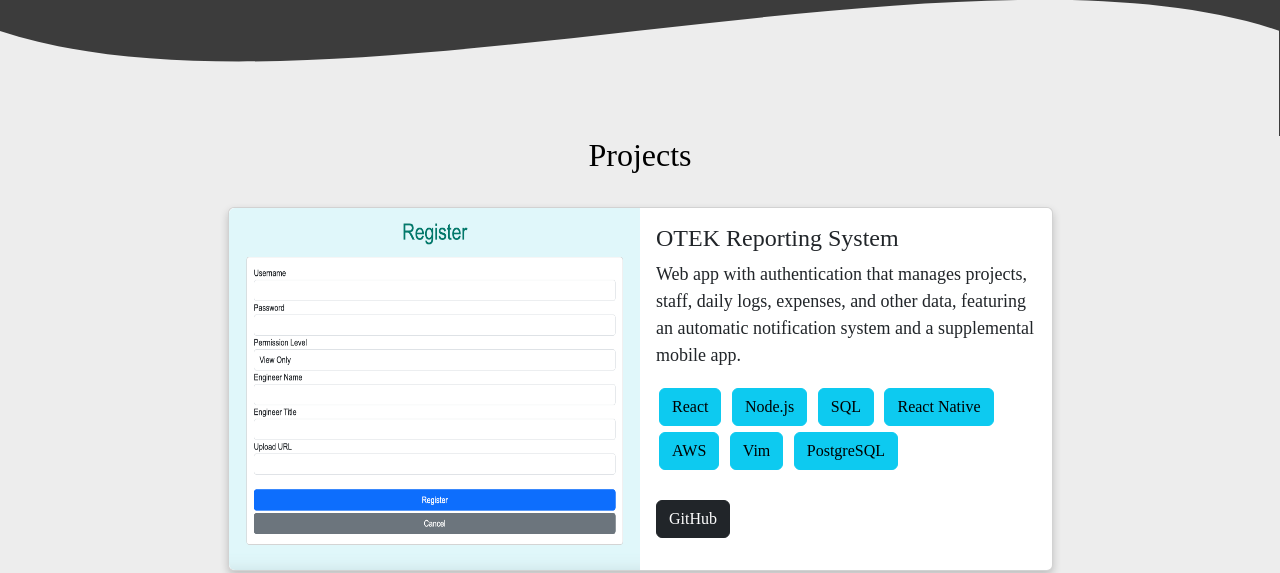
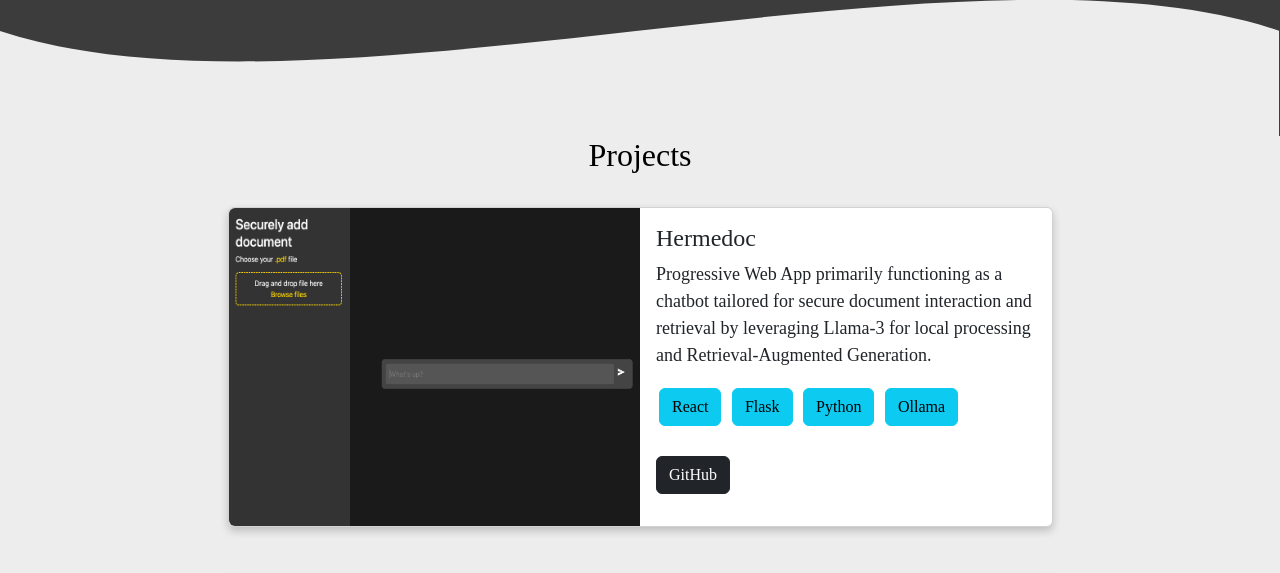
Before and after one commit to jasonschen3/personal-site, a website: page index.html in a window 1280 px wide. Shown: the part 714-1287 px from the top of the page. Drawn offline with nearby package versions, Linux system fonts and the light colour scheme; some packages are replaced by stand-ins of ours; a script that the page names is missing; a web font is replaced by a local one.

Commit message:
Add hermedoc

```diff
--- a/index.html
+++ b/index.html
@@ -114,6 +114,42 @@
       <div id="projects">
         <h2>Projects</h2>
         <br />
+        <!-- Hermedoc -->
+        <div class="card mb-5" id="hermedoc">
+          <div class="row g-0">
+            <div class="col-md-6">
+              <img
+                src="images/hermedoc.png"
+                class="img-fluid rounded-start"
+                alt="hermedoc"
+              />
+            </div>
+            <div class="col-md-6">
+              <div class="card-body">
+                <h4 class="card-title">Hermedoc</h4>
+                <p class="card-text">
+                  Progressive Web App primarily functioning as a chatbot tailored for secure document interaction and retrieval by leveraging Llama-3 for local processing and Retrieval-Augmented Generation.
+                </p>
+                <p class="tech-used">
+                  <button type="button" class="btn btn-info">React</button>
+                  <button type="button" class="btn btn-info">Flask</button>
+                  <button type="button" class="btn btn-info">Python</button>
+                  <button type="button" class="btn btn-info">
+                    Ollama
+                  </button>
+                  <br /><br />
+                  <a
+                    href="https://github.com/jasonschen3/hermedoc"
+                    type="button"
+                    class="btn btn-dark"
+                    target="_blank"
+                    >GitHub</a
+                  >
+                </p>
+              </div>
+            </div>
+          </div>
+        </div>
         <!-- Otek Reporting -->
         <div class="card mb-5" id="otek">
           <div class="row g-0">
--- a/script.js
+++ b/script.js
@@ -1,3 +1,17 @@
+document.addEventListener("DOMContentLoaded", function () {
+  var observer = new IntersectionObserver(function (entries, observer) {
+    entries.forEach(function (entry) {
+      if (entry.isIntersecting) {
+        entry.target.classList.add("slide-in-left");
+        observer.unobserve(entry.target); // Stop observing after animation
+      }
+    });
+  });
+
+  var target = document.getElementById("hermedoc");
+  observer.observe(target);
+});
+
 document.addEventListener("DOMContentLoaded", function () {
   var observer = new IntersectionObserver(function (entries, observer) {
     entries.forEach(function (entry) {
```
Also changed, not shown: images/hermedoc.png (added).
